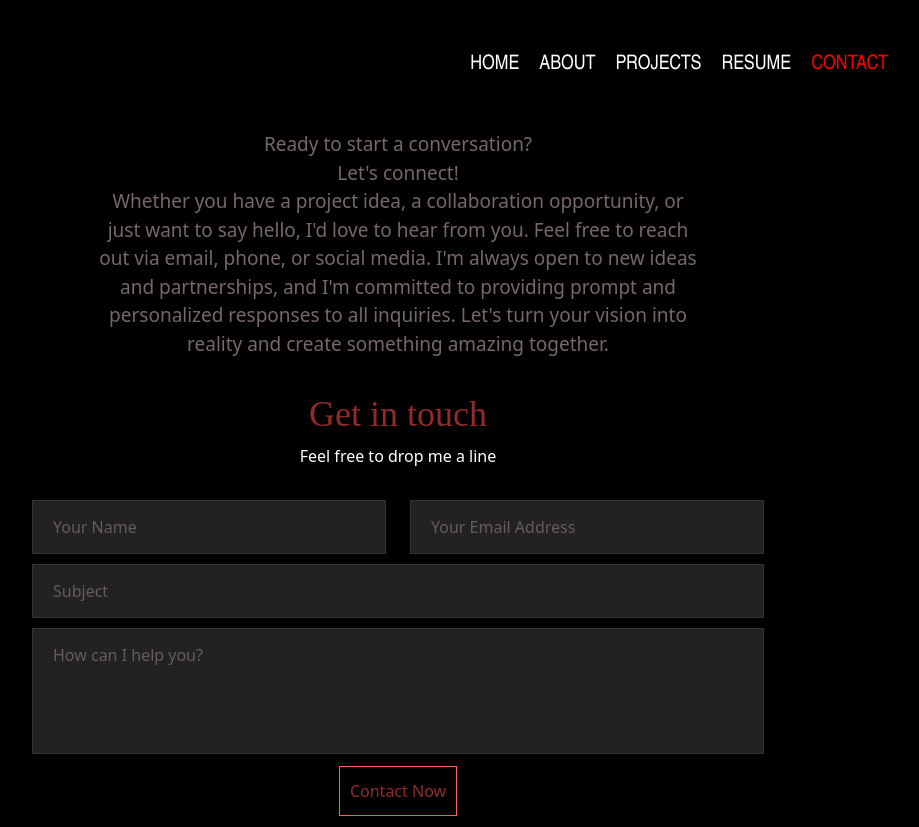
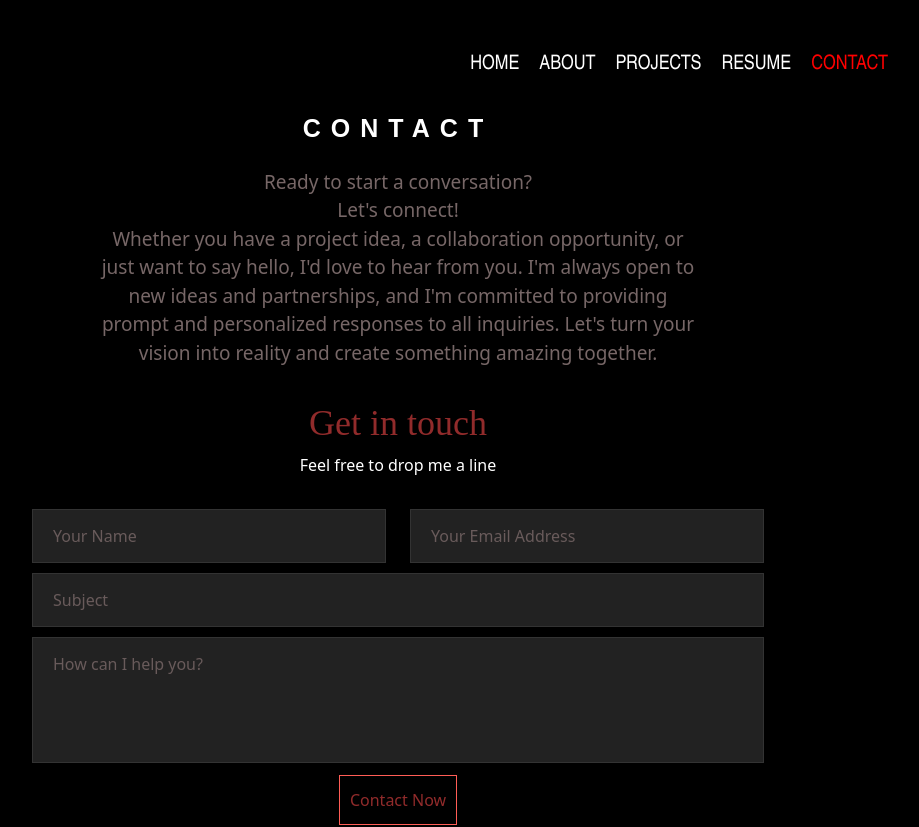
Before and after one commit to bardhoshimajlinda/Portfolio, an Angular app: page /contact in a window 1280 px wide. Shown: the top 827 px of the page, without its empty margins (242-1161 px from the left). Built offline with nearby package versions, Linux system fonts and the light colour scheme.

Commit message:
small changes

```diff
--- a/src/app/contact/contact.component.html
+++ b/src/app/contact/contact.component.html
@@ -1,9 +1,14 @@
 <div class="content" id="contact">
+  <span style="font-family:lulo-clean-w01-one-bold,lulo-clean-w05-one-bold,sans-serif;" class="wixui-rich-text__text">
+    <span style="letter-spacing:normal;" class="wixui-rich-text__text">
+      <span class="color_15 wixui-rich-text__text">CONTACT</span>
+  </span>
+  </span>
   <p class="description">Ready to start a conversation? <br>
     Let's connect! <br>
     Whether you have a project idea, a collaboration opportunity, or just want to say hello, I'd love to hear from you.
-    Feel free to reach out via email, phone, or social media.
-    I'm always open to new ideas and partnerships, and I'm committed to providing prompt and personalized responses to all inquiries.    Let's turn your vision into reality and create something amazing together.
+    I'm always open to new ideas and partnerships, and I'm committed to providing prompt and personalized responses to all inquiries.
+    Let's turn your vision into reality and create something amazing together.
   <section class="contactus">
     <div class="container">
       <div class="row">
--- a/src/app/contact/contact.component.scss
+++ b/src/app/contact/contact.component.scss
@@ -54,3 +54,9 @@ form {
 ::-webkit-input-placeholder {
   color: #695b5b;
 }
+
+span{
+  letter-spacing: 10px;
+  font-weight: bold;
+  font-size: 25px;
+}
```
